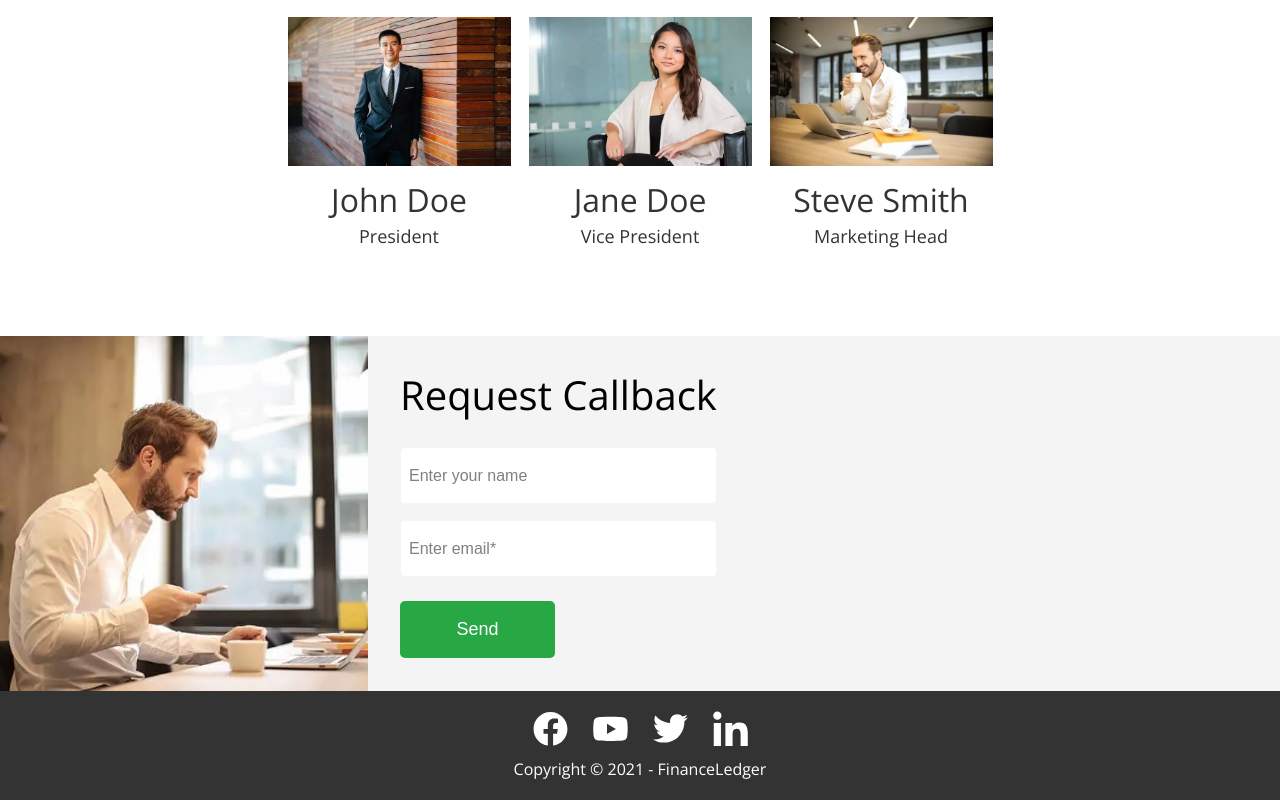
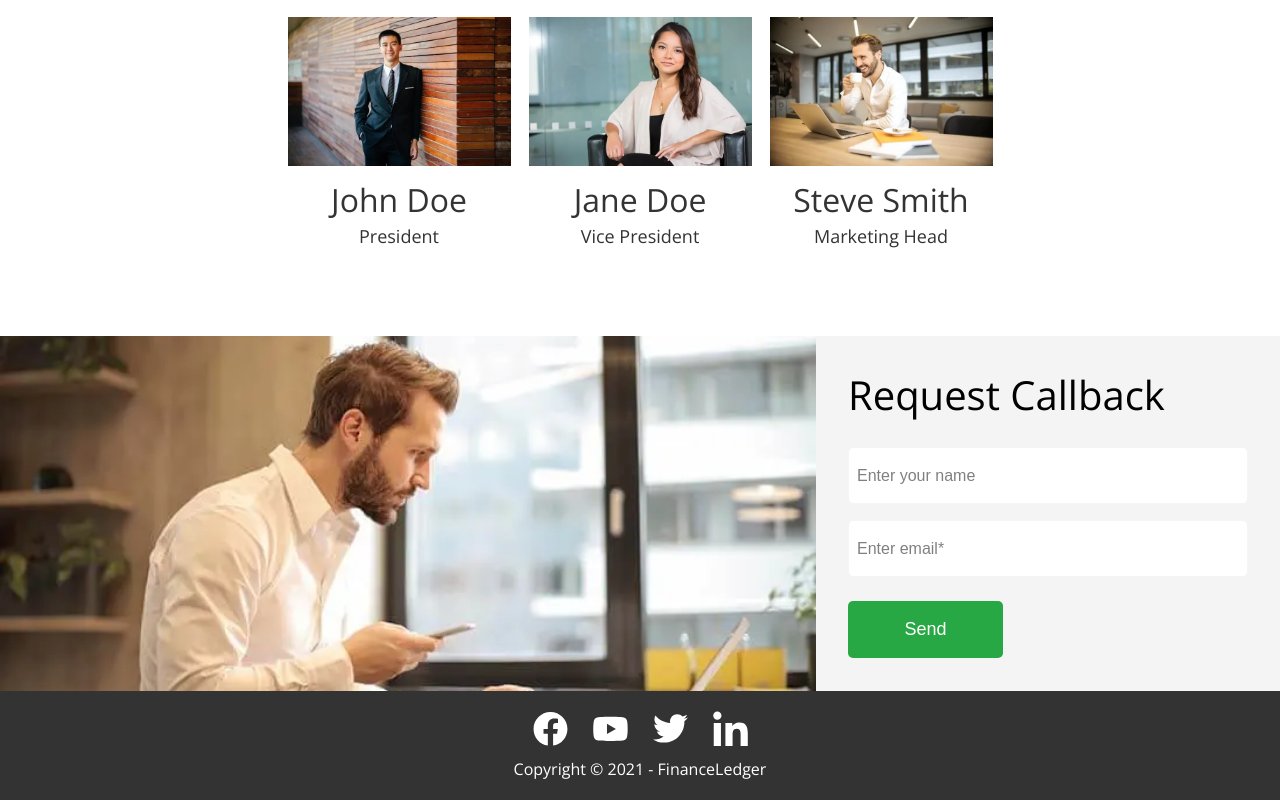
Before and after one commit to jokerav/go_web, a React (Create React App) app: page / in a window 1280 px wide. Shown: the part 3149-3949 px from the top of the page. Built offline with nearby package versions, Linux system fonts and the light colour scheme.

Commit message:
refactor contacts

```diff
--- a/src/Components/Cases/cases.css
+++ b/src/Components/Cases/cases.css
@@ -11,7 +11,7 @@
 @media screen and (min-width: 1360px) {
   .cases {
     padding-top: 80px;
-    padding-bottom: 40px;
+    padding-bottom: 80px;
   }
 }
 
--- a/src/Components/Cases/cases.scss
+++ b/src/Components/Cases/cases.scss
@@ -8,7 +8,7 @@
       }
   @media screen and (min-width:1360px) {
     padding-top: 80px;
-    padding-bottom: 40px;
+    padding-bottom: 80px;
   }
 }
 .cases-up-title{
--- a/src/Components/contact/contact.css
+++ b/src/Components/contact/contact.css
@@ -1,5 +1,4 @@
 .contact {
-  background-color: rgb(244, 244, 244);
   padding-bottom: 25px;
 }
 @media screen and (min-width: 768px) {
@@ -9,23 +8,28 @@
   }
 }
 
-.contact-picture {
-  width: 320px;
-  height: 100%;
-  margin-bottom: 0;
-  object-fit: cover;
-  overflow: hidden;
+.contact-pic {
+  background-image: image-set(url("../../images/images/home/contact@2x.webp") 2x, url("../../images/images/home/contact.webp") 1x, url("../../images/images/home/contact@2x.jpg") 2x, url("../../images/images/home/contact.jpg") 1x);
+  max-width: 100%;
+  height: 220px;
+  background-size: cover;
+  background-position: 50%;
+  background-repeat: no-repeat;
 }
 @media screen and (min-width: 768px) {
-  .contact-picture {
-    width: 368px;
-    margin-bottom: 0;
+  .contact-pic {
+    width: calc(100% - 400px);
+    height: auto;
   }
 }
 @media screen and (min-width: 1360px) {
-  .contact-picture {
-    width: 670px;
+  .contact-pic {
+    width: calc(100% - 690px);
   }
+}
+
+.contact-container {
+  background-color: rgb(244, 244, 244);
 }
 
 .contact-form {
@@ -33,12 +37,14 @@
 }
 @media screen and (min-width: 768px) {
   .contact-form {
+    width: 400px;
     padding-top: 32px;
     padding-bottom: 33px;
   }
 }
 @media screen and (min-width: 1360px) {
   .contact-form {
+    width: 690px;
     padding-top: 56px;
     padding-bottom: 77px;
   }
@@ -74,8 +80,6 @@
   font-weight: 400;
   line-height: 1.4375;
   text-align: left;
-  -webkit-box-sizing: border-box;
-  -moz-box-sizing: border-box;
   box-sizing: border-box;
 }
 @media screen and (min-width: 768px) {
@@ -83,6 +87,7 @@
     font-size: 16px;
   }
 }
+
 .input-name {
   margin-bottom: 32px;
 }
--- a/src/Components/contact/contact.js
+++ b/src/Components/contact/contact.js
@@ -1,19 +1,14 @@
 import './contact.scss'
-import contactWp2x from '../../images/images/home/contact@2x.webp'
-import contactJp2x from '../../images/images/home/contact@2x.jpg'
-import contactWp from '../../images/images/home/contact.webp'
-import contactJp from '../../images/images/home/contact.jpg'
+
 import Container from "../shared/container/container";
 import Button from "../shared/button/button";
 
 const Contact = () => {
     return (
         <section className='contact'>
-            <picture className='contact-pic'>
-                <source srcSet={`${contactWp2x} 2x, ${contactWp} 1x, ${contactJp2x} 2x, ${contactJp} 1x`}/>
-                <img src='#' className='contact-picture' alt='фото сотрудника коллцентра'/>
-            </picture>
-            {/*<div className='contact-inner'>*/}
+
+
+            <div className='contact-pic'></div>
             <Container nameClass='contact-container'>
                 <form className='contact-form'>
                     <p className='form-title'>Request Callback</p>
--- a/src/Components/contact/contact.scss
+++ b/src/Components/contact/contact.scss
@@ -1,7 +1,6 @@
 @import "../../vars";
 
 .contact {
-  background-color: $bcg-dark;
   padding-bottom: 25px;
   @media screen and (min-width: 768px) {
     display: flex;
@@ -9,38 +8,38 @@
   }
 }
 
-.contact-picture {
-  width: 320px;
-  height: 100%;
-  margin-bottom: 0;
-  object-fit: cover;
-  overflow: hidden;
+.contact-pic {
+  background-image: image-set(
+                  url("../../images/images/home/contact@2x.webp") 2x,
+                  url("../../images/images/home/contact.webp") 1x,
+                  url("../../images/images/home/contact@2x.jpg") 2x,
+                  url("../../images/images/home/contact.jpg") 1x
+  );
+  max-width: 100%;
+  height: 220px;
+  background-size: cover;
+  background-position: 50%;
+  background-repeat: no-repeat;
   @media screen and (min-width: 768px) {
-    width: 368px;
-    margin-bottom: 0;
+    width: calc(100% - 400px);
+    height: auto;
   }
   @media screen and (min-width: 1360px) {
-    width: 670px;
+    width: calc(100% - 690px);
   }
 }
-
-.contact-container {
-  //width: calc(100% - 320px);
-  //@media screen and (min-width: 768px) {
-  //  width: calc(100% - 368px);
-  //}
-  //@media screen and (min-width: 1360px) {
-  //  width: calc(100% - 670px);
-  //}
+.contact-container{
+  background-color: $bcg-dark;
 }
-
 .contact-form {
   padding-top: 51px;
   @media screen and (min-width: 768px) {
+    width: 400px;
     padding-top: 32px;
     padding-bottom: 33px;
   }
   @media screen and (min-width: 1360px) {
+    width: 690px;
     padding-top: 56px;
     padding-bottom: 77px;
   }
@@ -62,7 +61,6 @@
 }
 
 .form-input {
-  //width: calc(100% - 40px);
   display: block;
   width: 100%;
   border: 1px solid $input-border;
@@ -73,20 +71,12 @@
   font-weight: 400;
   line-height: 1.4375;
   text-align: left;
-
-  -webkit-box-sizing: border-box;
-  -moz-box-sizing: border-box;
   box-sizing: border-box;
-
   @media screen and (min-width: 768px) {
     font-size: 16px;
-    //width: calc(100% - 2*32px);
+
   }
-  @media screen and (min-width: 1360px) {
-    //width: calc(100% - 2*28px);
-  }
-
-}
+ }
 
 .input-name {
   margin-bottom: 32px;
```
Also changed, not shown: 1 other file (tests, documents, lock files or other folders).
